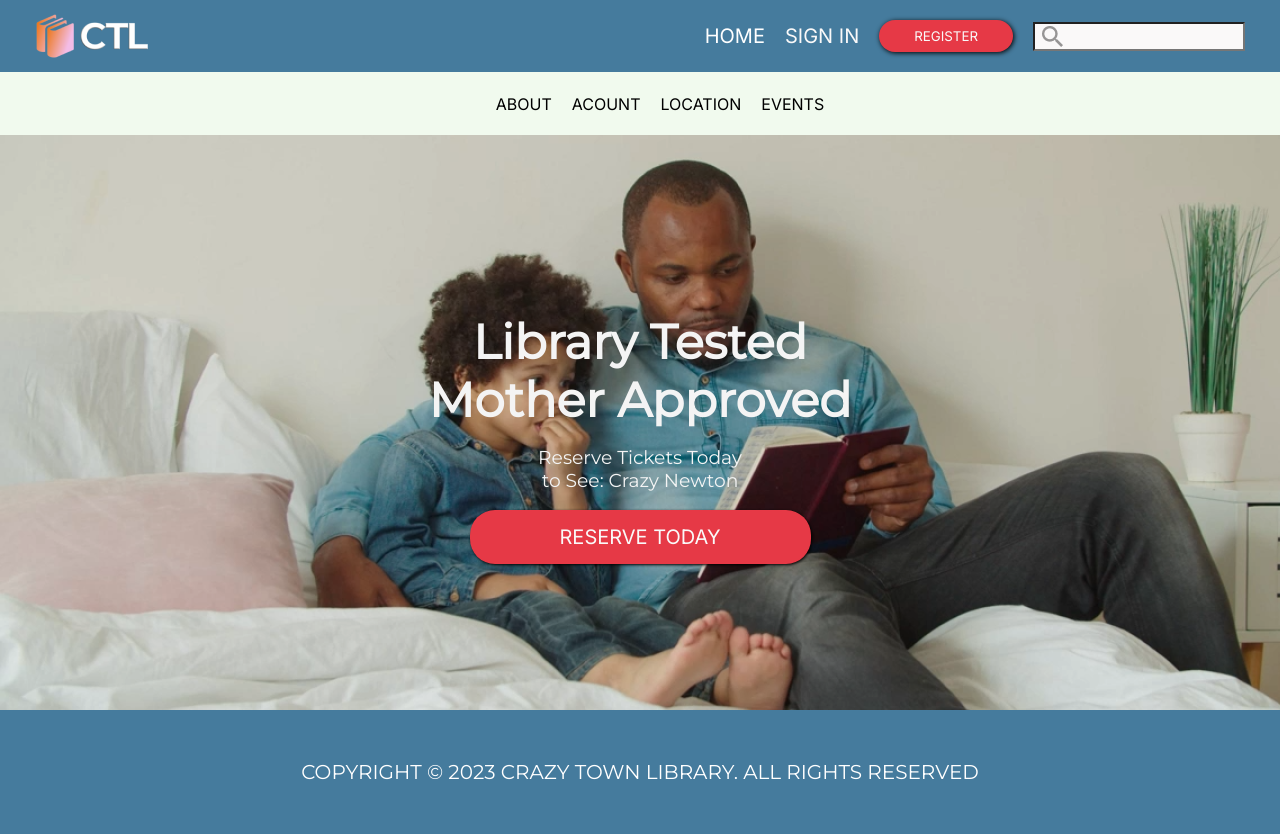
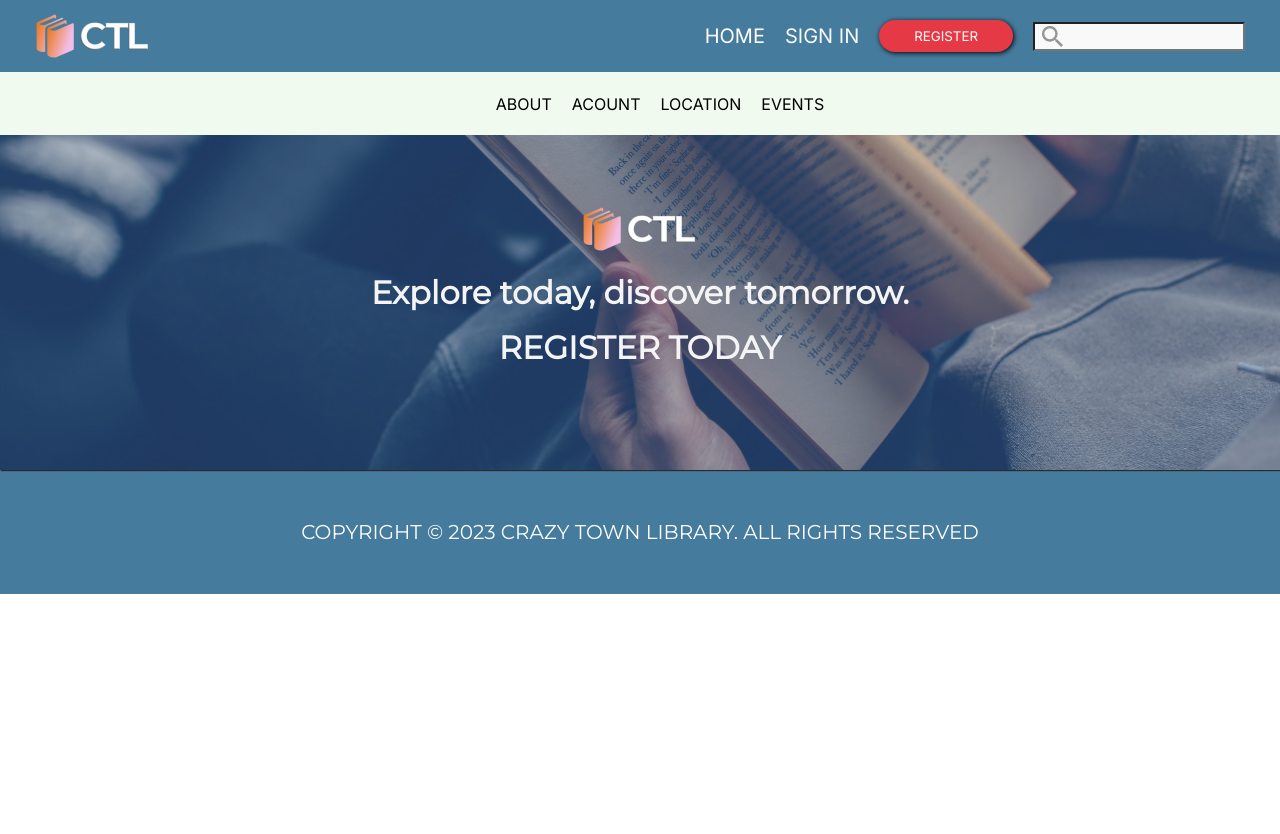
Before and after one commit to IamJesseP/CrazyTownLibrary, a plain HTML site: page registration.html in a window 1280 px wide. After the commit the page ends 800 px from the top, so only its background shows below. Drawn offline with Linux system fonts and the light colour scheme.

Commit message:
Add registration links to all pages, add hero section to rgst page

```diff
--- a/registration.html
+++ b/registration.html
@@ -16,7 +16,7 @@
         <ul class="flxbx">
             <li><a href=index.html>HOME</a></li>
             <li>SIGN IN</li>
-            <li><button class="navbttn">REGISTER</button></li>
+            <li><button class="navbttn"><a href="registration.html">REGISTER</a></button></li>
             <li><input type="text" class="flxbx navsearch"></li>
         </ul>
     </nav>
@@ -28,10 +28,10 @@
             <li>EVENTS</li>
         </ul>
     </div>
-    <div class="flxbx herosection">
-        <h1><strong> Library Tested<br>Mother Approved</strong></h1>
-        <h3>Reserve Tickets Today <br> to See: Crazy Newton</h3>
-        <button>RESERVE TODAY</button>
+    <div class="flxbx regherosection">
+        <img src="./assets/CTLlogo.png">
+        <h1><strong> Explore today, discover tomorrow.</strong></h1>
+        <h3 style="font-size: 32px; margin-top: -5px;">REGISTER TODAY</h3>
     </div>
     <footer>
         COPYRIGHT © 2023 CRAZY TOWN LIBRARY.  ALL RIGHTS RESERVED
--- a/styles.css
+++ b/styles.css
@@ -94,7 +94,7 @@ a {
 
 }
 
-.herosection, .aboutherosection{
+.herosection, .aboutherosection, .regherosection{
     flex-direction: column;
     justify-content: center;
     align-items: center;
@@ -111,6 +111,15 @@ a {
 .aboutherosection{
     background: url("assets/abouthero.png") no-repeat;
     background-size: cover;
+}
+
+.regherosection{
+    background-image: url("./assets/registrationhero.png");
+    opacity: 0.98;
+    background-repeat: no-repeat;
+    background-blend-mode: screen;
+    background-color: #1b365e;
+    min-height: 335px;
 }
 
 .herosection > h1 {
```
Also changed, not shown: books.html (+1 -1 lines), assets/registrationhero.png (added).
